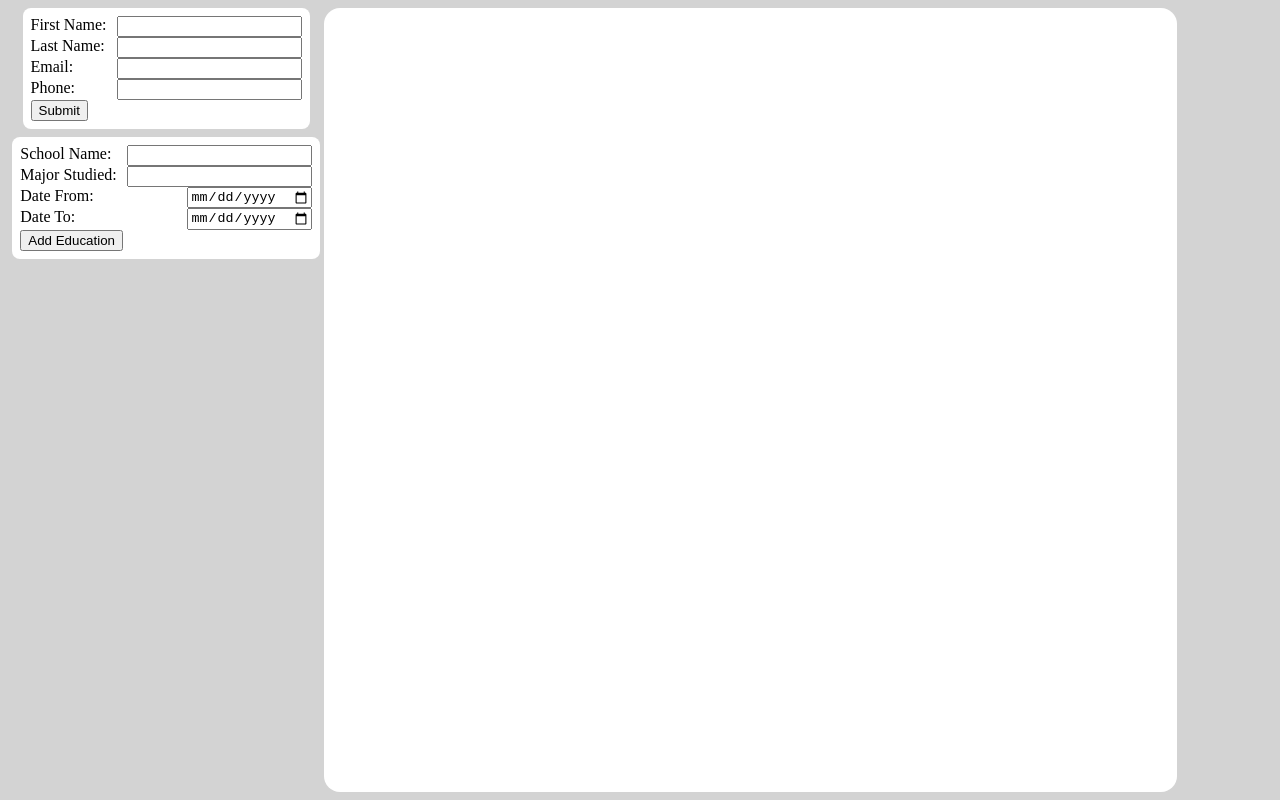
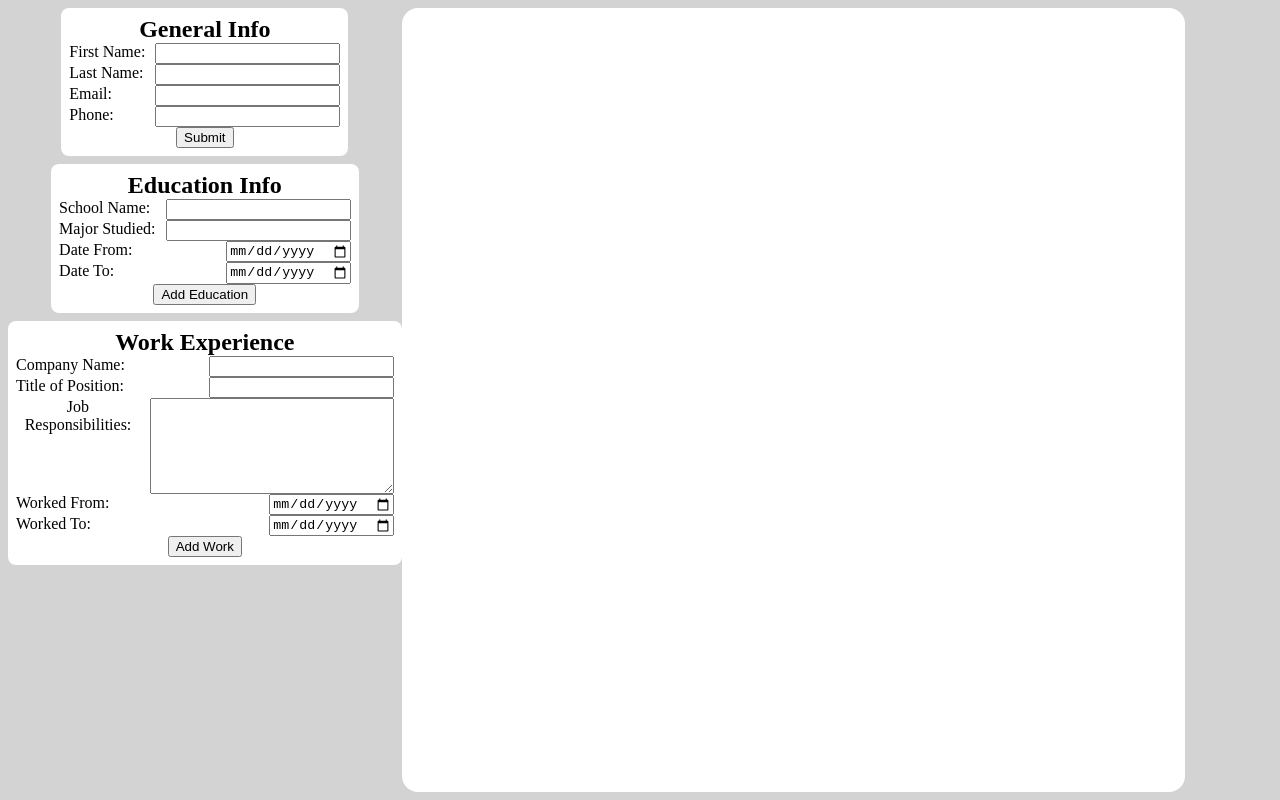
Before and after one commit to BelakJG/OdinCV, a React (Vite) app: page / in a window 1280 px wide. Built offline with nearby package versions, Linux system fonts and the light colour scheme.

Commit message:
Added work experience form

```diff
--- a/src/app.jsx
+++ b/src/app.jsx
@@ -2,6 +2,7 @@ import { useState } from "react";
 import GeneralInfo from "./components/generalInfo.jsx";
 import EducationInfo from "./components/educationInfo.jsx";
 import Resume from "./components/resume.jsx";
+import WorkInfo from "./components/workInfo.jsx";
 
 import "./styles/app.css"
 import "./styles/forms.css"
@@ -10,7 +11,8 @@ export default function App() {
 
     const[resume, setResume] = useState({
         general: {},
-        education: []
+        education: [],
+        work: []
     });
 
     const generalSubmit = (event) => {
@@ -44,10 +46,31 @@ export default function App() {
         data.reset();
     }
 
+    const workSubmit = (event) => {
+        event.preventDefault();
+        const data = event.target;
+        const dataObject = {
+            id: data.uuID.value,
+            position: data.position.value,
+            responsibilities: data.responsibilities.value,
+            dateFrom: data.dateFrom.value,
+            dateTo: data.dateTo.value
+        }
+
+        const workIndex = resume.work.findIndex(w => w.id === dataObject.id);
+        if (workIndex === -1) {
+            setResume({...resume, work: [...resume.work, dataObject]});
+        } else {
+            setResume({...resume, work: resume.work.map((entry, index) => index === workIndex ? dataObject : entry)})
+        }
+        data.reset();
+    }
+
     return(<>
         <div id="sidebar">
             <GeneralInfo handleGeneral = {generalSubmit} />
             <EducationInfo handleEducation= {educationSubmit}/>
+            <WorkInfo handleWork = {workSubmit}/>
         </div>
         <div id="resume">
             <Resume resumeData = { resume } />
--- a/src/components/educationInfo.jsx
+++ b/src/components/educationInfo.jsx
@@ -1,5 +1,6 @@
 export default function EducationInfo({ handleEducation }) {
-    return(<form onSubmit={() => handleEducation(event)} id="educationForm">
+    return(<form onSubmit={handleEducation} id="educationForm">
+        <h2>Education Info</h2>
         <input type="hidden" name="uuID" value={crypto.randomUUID()}></input>
         <div className="field">
             <label htmlFor="school">School Name: </label>
--- a/src/components/generalInfo.jsx
+++ b/src/components/generalInfo.jsx
@@ -1,6 +1,7 @@
 export default function GeneralInfo({ handleGeneral }) {
 
     return (<form onSubmit={() => handleGeneral(event)}>
+        <h2>General Info</h2>
         <div className="field">
             <label htmlFor="firstName">First Name: </label>
             <input type="text" id="firstName" name="firstName"></input>
--- /dev/null
+++ b/src/components/workInfo.jsx
@@ -0,0 +1,28 @@
+export default function WorkInfo({ handleWork }) {
+
+    return (<form onSubmit={handleWork} id="workInfoForm">
+        <h2>Work Experience</h2>
+        <input type="hidden" id="uuID" name="uuID" value={crypto.randomUUID()}></input>
+        <div className="field">
+            <label htmlFor="company">Company Name: </label>
+            <input type="text" id="company" name="company"></input>
+        </div>
+        <div className="field">
+            <label htmlFor="position">Title of Position: </label>
+            <input type="text" id="position" name="company"></input>
+        </div>
+        <div className="field">
+            <label htmlFor="responsibilities">Job Responsibilities:</label>
+            <textarea id="responsibilities" name="responsibilities" rows={6} cols={30}></textarea>
+        </div>
+        <div className="field">
+            <label htmlFor="dateFrom">Worked From: </label>
+            <input type="date" id="dateFrom" name="dateFrom"></input>
+        </div>
+        <div className="field">
+            <label htmlFor="dateTo">Worked To: </label>
+            <input type="date" id="dateTo" name="dateTo"></input>
+        </div>
+        <button type="submit">Add Work</button>
+    </form>);
+}
--- a/src/styles/app.css
+++ b/src/styles/app.css
@@ -15,6 +15,10 @@
     width: 90%;
 }
 
+#resume > * {
+    width: 80%;
+}
+
 #resume > *:not(:last-child) {
     border-bottom: 1px solid black;
 }
--- a/src/styles/forms.css
+++ b/src/styles/forms.css
@@ -2,6 +2,7 @@ form {
     background-color: white;
     padding: 8px;
     border-radius: 8px;
+    text-align: center;
 }
 
 form .field {
--- a/src/styles/index.css
+++ b/src/styles/index.css
@@ -7,6 +7,10 @@ body {
     overflow: hidden;
 }
 
+h2 {
+    margin: 0;
+}
+
 #root {
     display: grid;
     grid-template-columns: 1fr 3fr;
--- a/src/styles/resume.css
+++ b/src/styles/resume.css
@@ -1,3 +1,14 @@
+#educationInfo {
+    display: flex;
+    flex-direction: column;
+    align-items: center;
+}
+
 .school {
     padding: 8px;
+    width: 50%;
 }
+
+#educationInfo .school:not(:last-child) {
+    border-bottom: 1px solid grey;
+}
```
